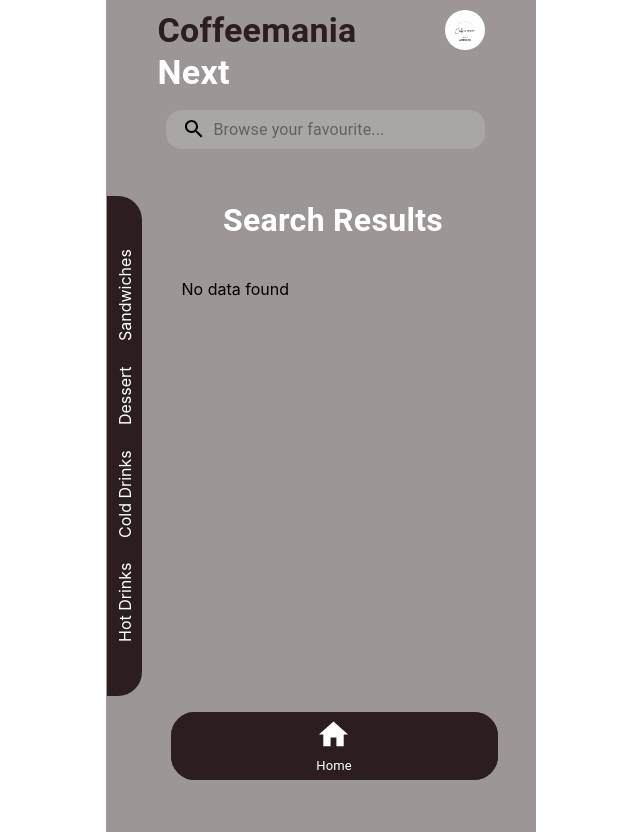
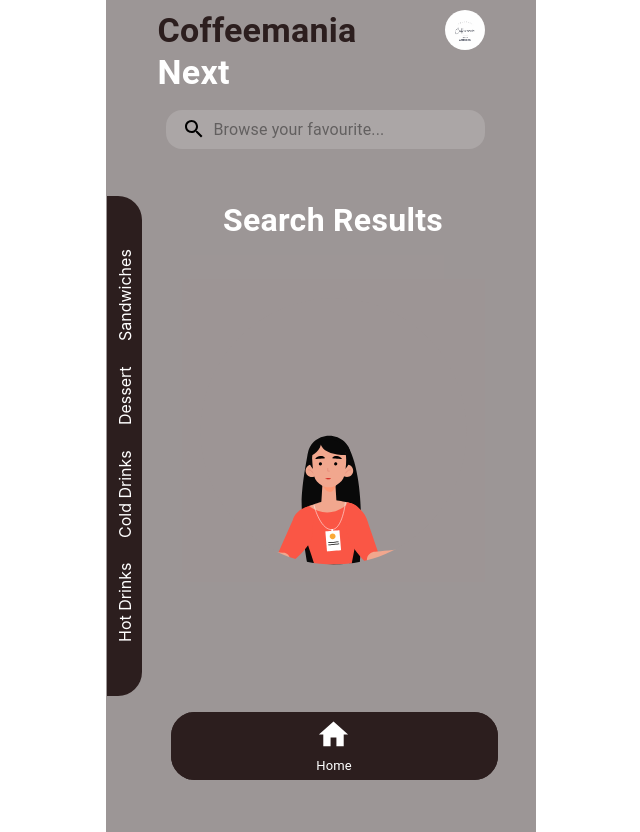
Before and after one commit to Gokselagan/cafe-menu, a React (Create React App) app: page /search in a window 1280 px wide. Shown: the whole page, without its empty margins (319-959 px from the left). Built offline with nearby package versions, Linux system fonts and the light colour scheme.

Commit message:
Not Found animation added

```diff
--- a/src/modules/searchResults/index.tsx
+++ b/src/modules/searchResults/index.tsx
@@ -58,7 +58,7 @@
           )}
         </Box>
       ) : (
-        <p>No data found</p>
+        <Player autoplay loop src="/assets/notFound.json" />
       )}
     </div>
   );
```
